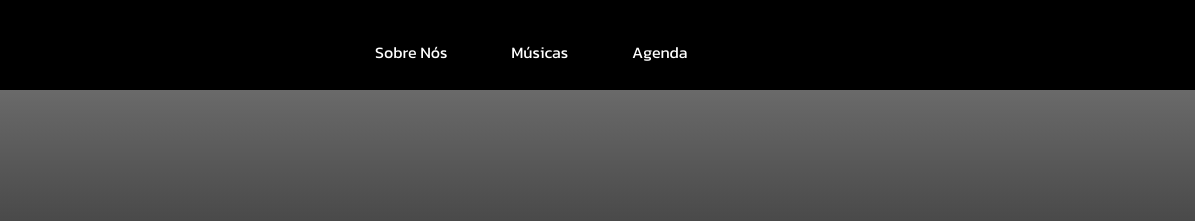
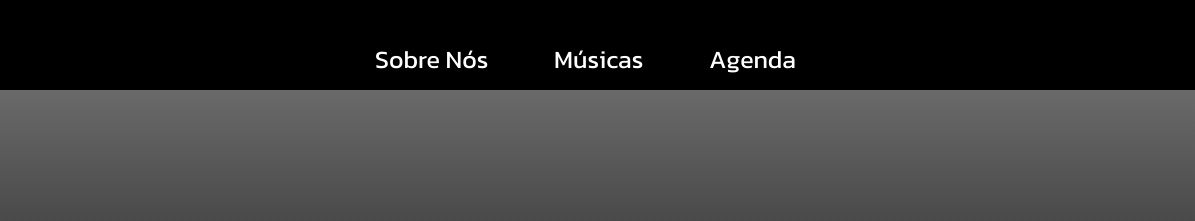
Before and after one commit to kaua-silv/projeto-fatec, a plain HTML site: page html/index.html in a window 1280 px wide. Shown: the top 221 px of the page, 85-1280 px from the left. Drawn offline with Linux system fonts and the light colour scheme.

Commit message:
mudando html home

```diff
--- a/css/home.css
+++ b/css/home.css
@@ -1,4 +1,6 @@
 @import url('https://fonts.googleapis.com/css2?family=Kanit&family=Roboto&display=swap');
+
+
 *{
     margin: 0;
     padding: 0;
@@ -9,9 +11,6 @@
 html{
     height: 100%;
     width: 100%;
-
-
-
 
 }
 body{
@@ -27,7 +26,7 @@ background-image: linear-gradient(gray,black 65%);
     display: flex;
     position: fixed;
     position: absolute;
-
+   font-size: 25px;
 }
 
 .logo{
@@ -178,3 +177,7 @@ background-image: linear-gradient(gray,black 65%);
 #radio4:checked ~ .auto-nav .auto-btn4{
     background-color: yellow;
 }
+
+@media screen and (max-width: 600px) {
+
+  }
--- a/html/index.html
+++ b/html/index.html
@@ -19,7 +19,7 @@
     <nav>
         <div class="navegacao">
 
-               <a href="">Sobre Nós</a></li>
+               <a href="../html/sobre.html">Sobre Nós</a>
                 <a href="../html/MUSICAS.html">Músicas</a>
                 <a href="">Agenda</a></li>
 
```
